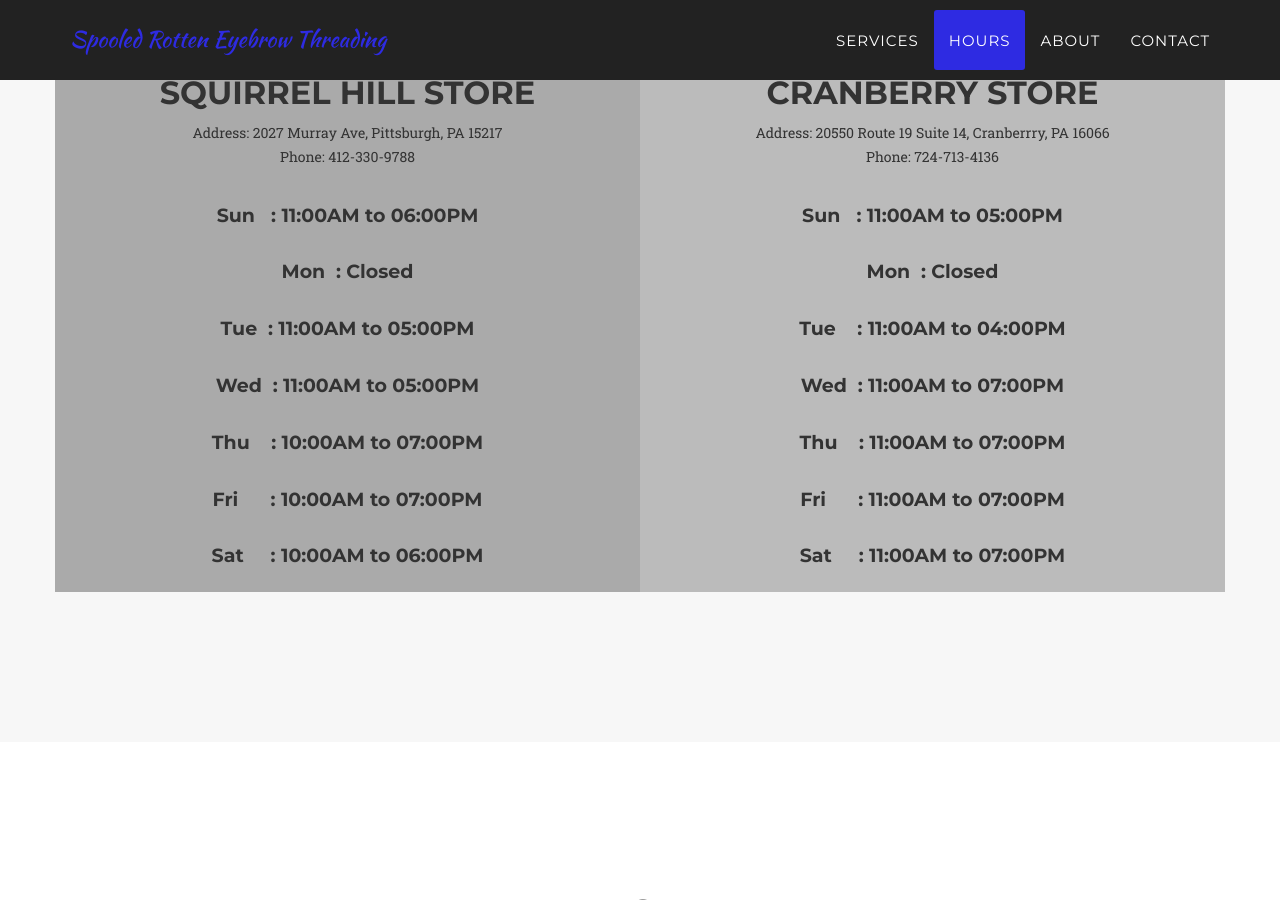
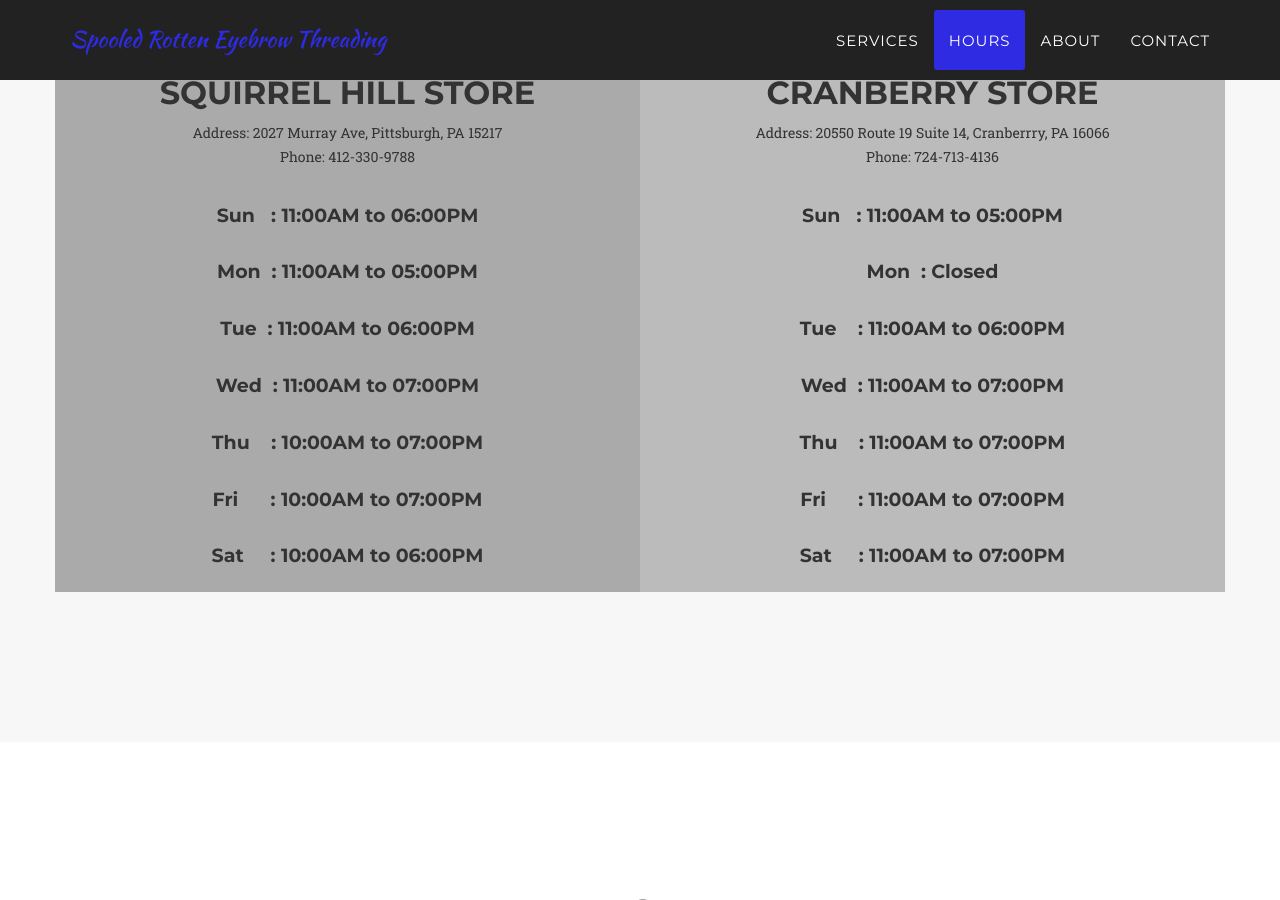
Before and after one commit to spooledrotten/spooledrotten.github.io, a Jekyll site: the page built from index.html, in a window 1280 px wide and 900 px high, scrolled down 1711 px. Built offline with Jekyll 4.4.1, drawn with Linux system fonts in a browser that asks for light colours; some web fonts are replaced.

Commit message:
hours changed

```diff
--- a/_includes/team.html
+++ b/_includes/team.html
@@ -36,11 +36,11 @@
 
     <h4 class="service-heading"><br>Sun  &nbsp;&nbsp;: 11:00AM to 06:00PM</br></h4>
 
-    <h4 class="service-heading"><br>Mon  &nbsp;: Closed</br></h4>
+    <h4 class="service-heading"><br>Mon  &nbsp;: 11:00AM to 05:00PM</br></h4>
 
-    <h4 class="service-heading"><br>Tue  &nbsp;: 11:00AM to 05:00PM</br></h4>
+    <h4 class="service-heading"><br>Tue  &nbsp;: 11:00AM to 06:00PM</br></h4>
 
-    <h4 class="service-heading"><br>Wed  &nbsp;: 11:00AM to 05:00PM</br></h4>
+    <h4 class="service-heading"><br>Wed  &nbsp;: 11:00AM to 07:00PM</br></h4>
 
     <h4 class="service-heading"><br>Thu  &nbsp;&nbsp;&nbsp;: 10:00AM to 07:00PM</br></h4>
 
@@ -55,7 +55,7 @@
 
     <h4 class="service-heading"><br>Mon  &nbsp;: Closed</br></h4>
 
-    <h4 class="service-heading"><br>Tue  &nbsp;&nbsp;&nbsp;: 11:00AM to 04:00PM</br></h4>
+    <h4 class="service-heading"><br>Tue  &nbsp;&nbsp;&nbsp;: 11:00AM to 06:00PM</br></h4>
 
     <h4 class="service-heading"><br>Wed  &nbsp;: 11:00AM to 07:00PM</br></h4>
 
```
